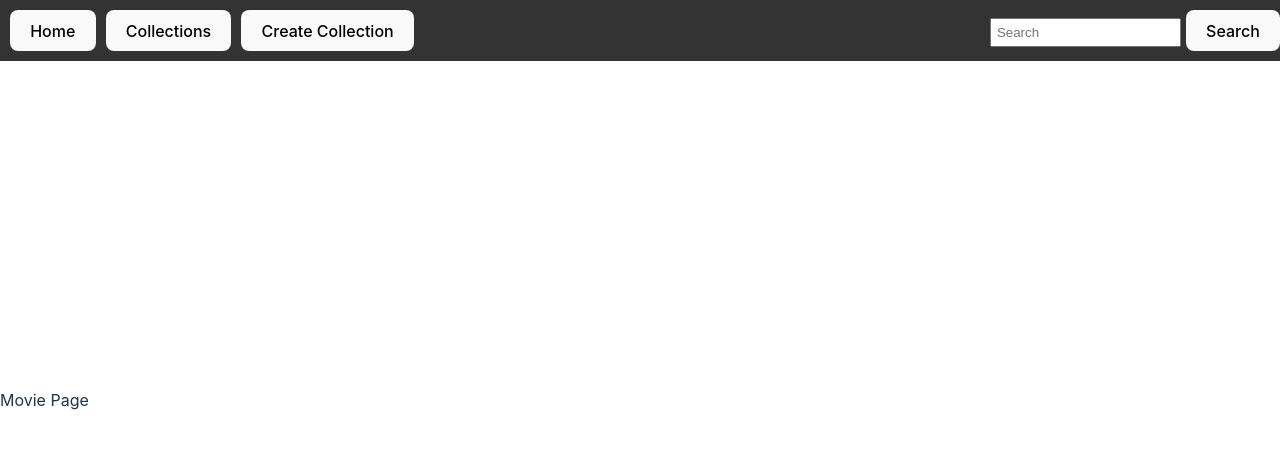
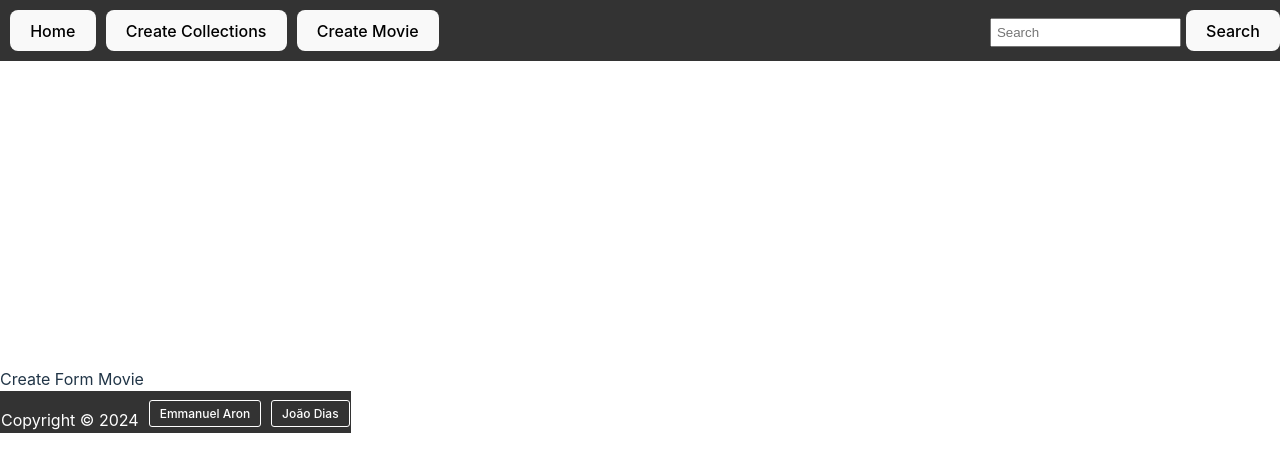
Before and after one commit to WatchWithUs/watch_frontend, a React (Vite) app: page /movies in a window 1280 px wide. Shown: the top 472 px of the page. Built offline with nearby package versions, Linux system fonts and the light colour scheme.

Commit message:
Movie page Collection Page

```diff
--- a/src/App.jsx
+++ b/src/App.jsx
@@ -22,7 +22,7 @@ function App() {
       <Routes>
         <Route path="/" element={<HomePage />} />
         <Route path="/movies" element={<MoviePage />} />
-        <Route path="/collections" element={<CollectionPage />} />
+        <Route path="/collection" element={<CollectionPage />} />
         <Route path="/signup" element={<Signup />}>
         </Route>
         <Route
@@ -30,7 +30,9 @@ function App() {
           element={<CollectionDetailPage />}
         />
       </Routes>
+      <Footer />
     </Router>
+
   );
 }
 
--- a/src/components/Navbar.jsx
+++ b/src/components/Navbar.jsx
@@ -29,11 +29,11 @@ function Navbar() {
       </Link>
 
       <Link to="/collection">
-        <button>Collections</button>
+        <button>Create Collections</button>
       </Link>
 
-      <Link to="/collection/create">
-        <button>Create Collection</button>
+      <Link to="/movies">
+        <button>Create Movie</button>
       </Link>
 
       <form onSubmit={handleSearchSubmit}>
--- a/src/pages/MoviePage.jsx
+++ b/src/pages/MoviePage.jsx
@@ -1,5 +1,5 @@
 function MoviePage(){
-    return <div>Movie Page</div>
+    return <div>Create Form Movie</div>
 }
 
 export default MoviePage
```
